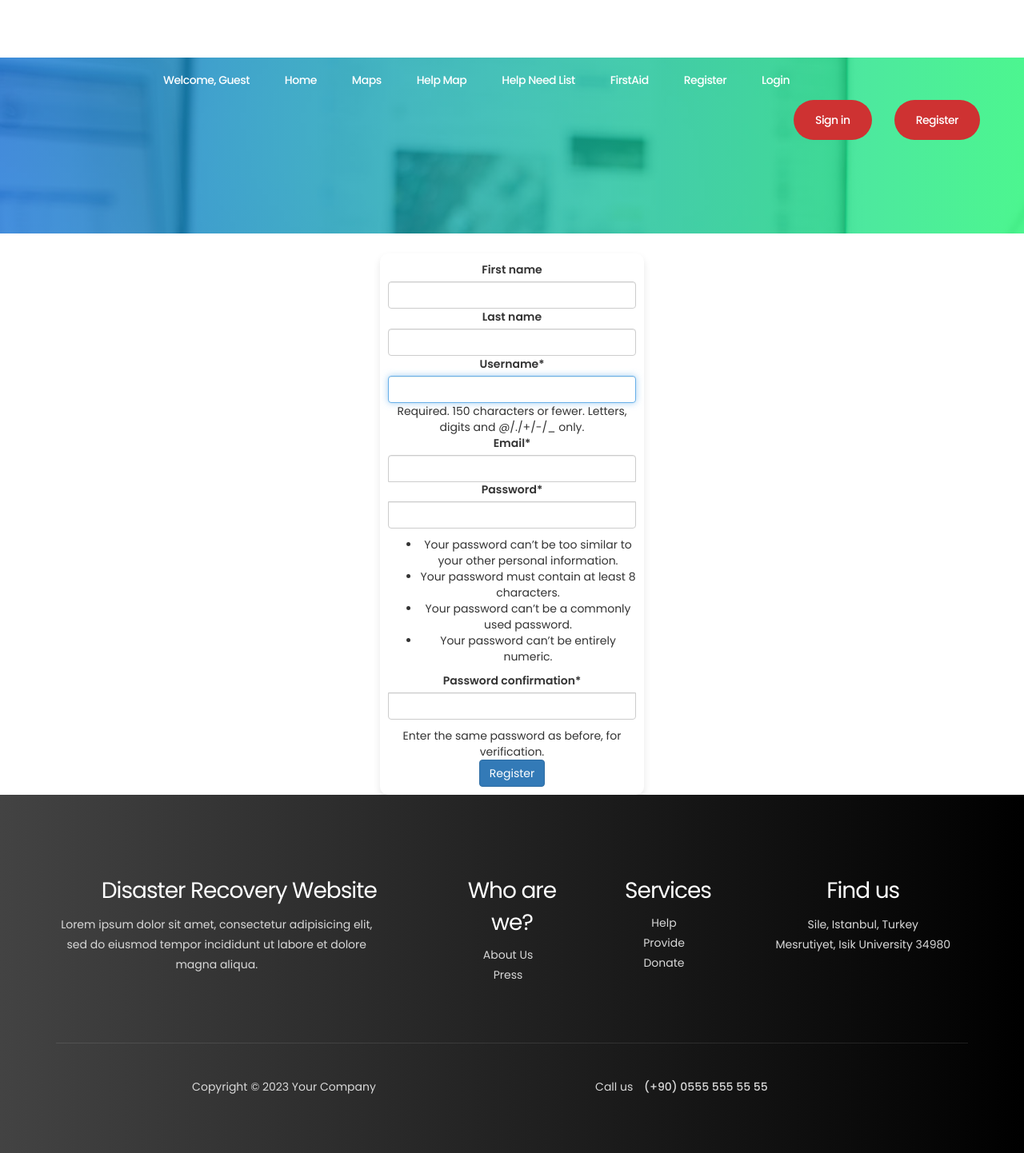
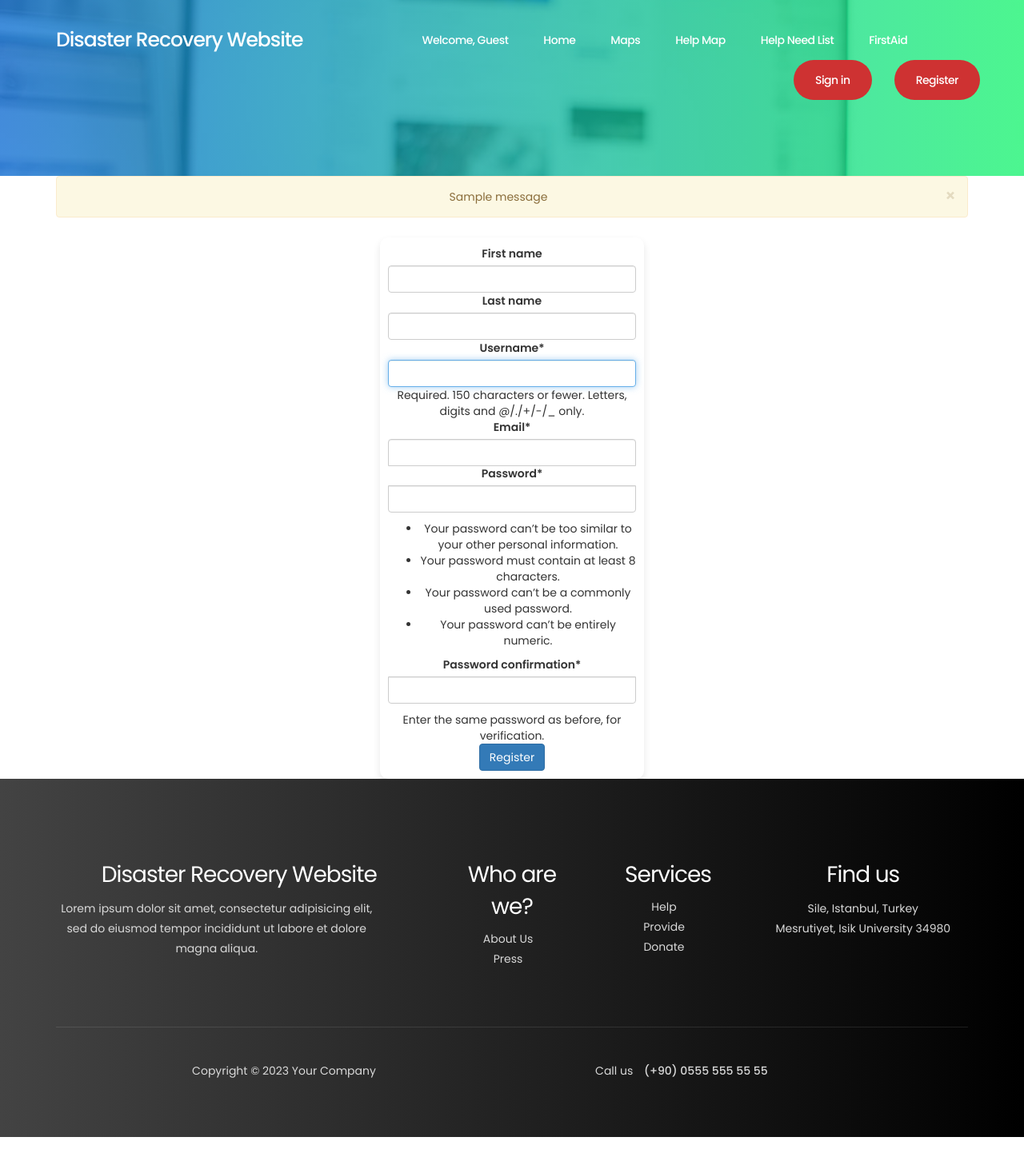
Before and after one commit to justcoding99/DisasterProject, a Django app: page /register in a window 1280 px wide. Shown: the whole page at 80% size. Run offline with Django 4.2, Linux system fonts and the light colour scheme; tables that the repository leaves empty hold one stand-in row (values such as "Sample post"); one stand-in notice (Sample message) is shown; parts of the project's set-up code (start-up, migrations or seed data) failed here and were passed over; some libraries are stand-ins or nearby versions; some web fonts are replaced.

Commit message:
theme added each to page

```diff
--- a/disaster_project/user/templates/user/base.html
+++ b/disaster_project/user/templates/user/base.html
@@ -1,3 +1,4 @@
+{% load static %}
 <!DOCTYPE html>
 <html lang="en">
 <head>
@@ -14,6 +15,9 @@
     <link rel="stylesheet" href="/static/user/css-firstaid/bootstrap.min.css">
     <link rel="stylesheet" href="/static/user/css-firstaid/magnific-popup.css">
     <link rel="stylesheet" href="/static/user/css-firstaid/font-awesome.min.css">
+        <link href="{% static 'user/leaflet.css' %}" rel="stylesheet"/>
+    <link href="{% static 'user/marker/MarkerCluster.css' %}" rel="stylesheet"/>
+    <link href="{% static 'user/marker/MarkerCluster.Default.css' %}" rel="stylesheet"/>
 
 
     <link href='https://fonts.googleapis.com/css?family=Poppins' rel='stylesheet'>
@@ -87,12 +91,6 @@
                 <li class="nav-item">
                     <a class="nav-link" href="/logout">Logout</a>
                 </li>
-
-                {% else %}
-                <li class="nav-item "><a class="nav-link {% if request.path == '/register' %} active {% endif %}"
-                                         href="/register">Register</a></li>
-                <li class="nav-item"><a class="nav-link {% if request.path == '/login' %} active {% endif %}"
-                                        href="/login">Login</a></li>
                 {% endif %}
             </ul>
             {% if not user.is_authenticated %}
@@ -108,29 +106,26 @@
 
     </div>
 </section>
-{% if messages %}
-<ul class="messages">
-    {% for message in messages %}
-    <div class="alert alert-{{ message.tags }} alert-dismissible fade show" role="alert">
-        {{ message }}
-        <button type="button" class="btn-close" data-bs-dismiss="alert" aria-label="Close"></button>
-    </div>
-    {% endfor %}
-</ul>
-{% endif %}
 
 
 
 <!-- HOME -->
 <section id="home" data-stellar-background-ratio="0.5">
     <div class="overlay"></div>
+</section>
+
+
 <div class="container">
-        <div class="row">
+    {% if messages %}
+    <div class="alert alert-warning alert-dismissible" role="alert">
+  <button type="button" class="close" data-dismiss="alert" aria-label="Close"><span aria-hidden="true">&times;</span></button>
+
+            {% for message in messages %}
+        {{ message }}
+    {% endfor %}
 </div>
-    </div>
-</section>
+{% endif %}
     {% block content %}
-
     <!-- ABOUT -->
     <section id="about" data-stellar-background-ratio="0.5">
         <div class="container">
@@ -188,9 +183,6 @@
                     </div>
                 </div>
 
-        </div>
-    </div>
-</section>
             </div>
         </div>
     </section>
@@ -267,9 +259,9 @@
         </div>
     </div>
 </section>
+{% endblock content %}
+</div>
 
-
-{% endblock content %}
 
 <!-- FOOTER -->
 <footer data-stellar-background-ratio="0.5">
@@ -345,6 +337,8 @@
 <script src="/static/user/js-first-aid/jquery.magnific-popup.min.js"></script>
 <script src="/static/user/js-first-aid/smoothscroll.js"></script>
 <script src="/static/user/js-first-aid/custom.js"></script>
+<script src="{% static 'user/leaflet.js' %}"></script>
+<script src="{% static 'user/marker/leaflet.markercluster.js' %}"></script>
 
 </body>
 </html>
```
Also changed, not shown: disaster_project/user/templates/user/help_map.html (+6 -5 lines). Lines whose indentation alone changed are shown as unchanged.
